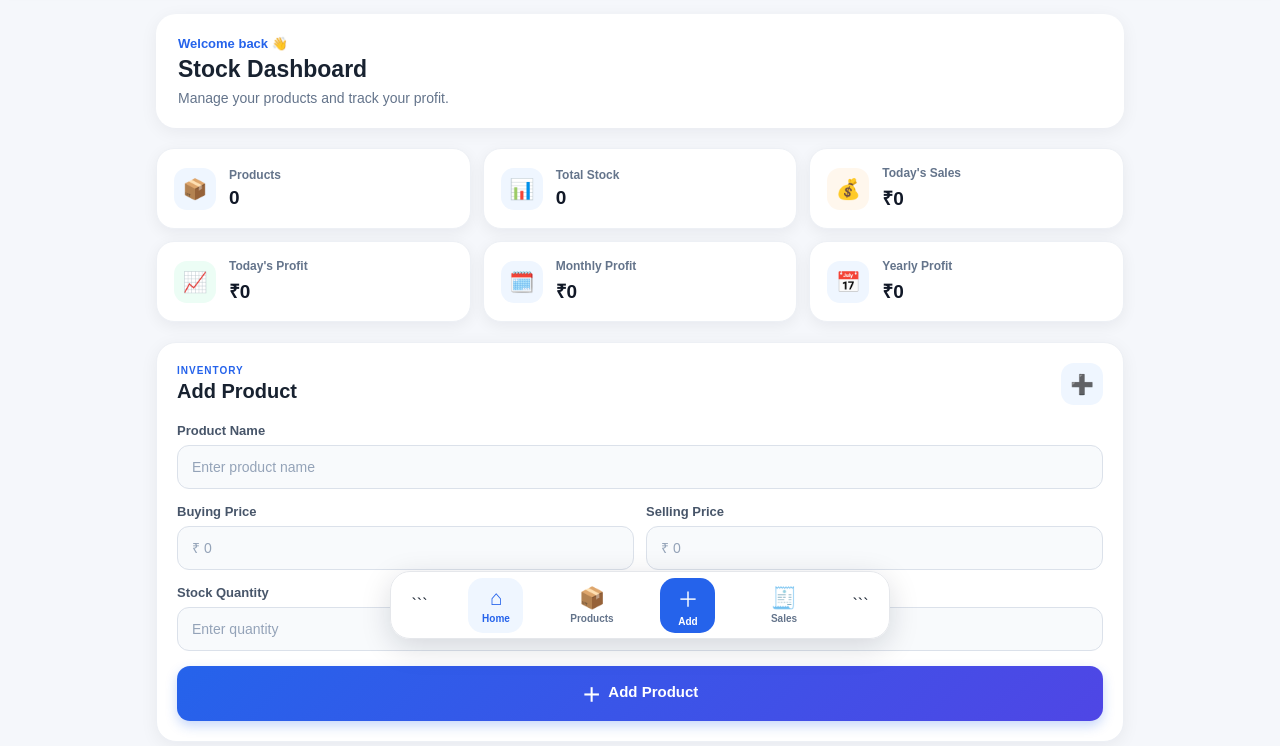
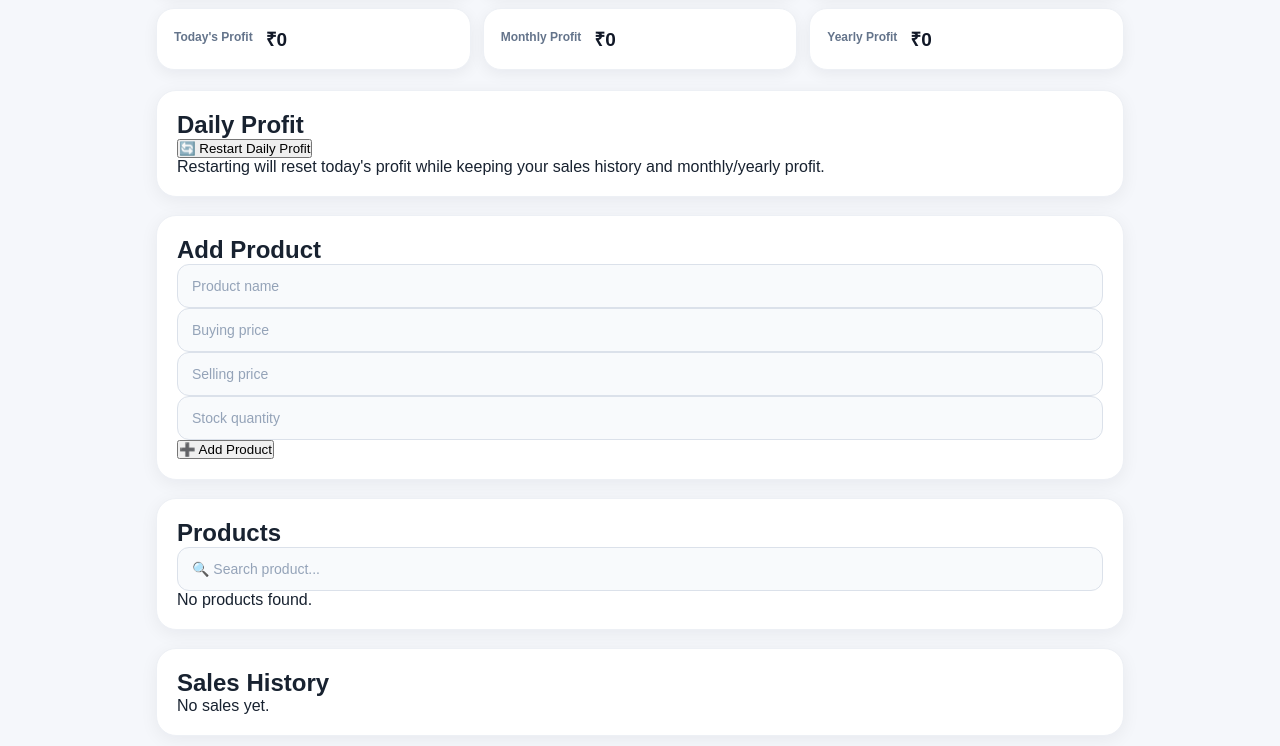
Before and after one commit to Ghost-Hammer/Nova-stock1, a website: page index.html in a window 1280 px wide. Shown: the part 141-887 px from the top of the page. Drawn offline with Linux system fonts and the light colour scheme.

Commit message:
Update index.html

````diff
--- a/index.html
+++ b/index.html
@@ -1,265 +1,320 @@
 <!DOCTYPE html>
+<html lang="en">
 
-<html lang="en">
 <head>
+
     <meta charset="UTF-8">
-    <meta name="viewport" content="width=device-width, initial-scale=1.0">
 
-```
+    <meta
+        name="viewport"
+        content="width=device-width, initial-scale=1.0"
+    >
+
+    <meta
+        name="theme-color"
+        content="#111827"
+    >
+
     <title>Nova Stock</title>
 
-<link rel="stylesheet" href="style.css">
-<link rel="manifest" href="manifest.json">
-```
+    <link
+        rel="stylesheet"
+        href="style.css"
+    >
+
+    <link
+        rel="manifest"
+        href="manifest.json"
+    >
 
 </head>
 
+
 <body>
 
-<header class="app-header">
-    <div>
+
+    <!-- ================================ -->
+    <!-- HEADER -->
+    <!-- ================================ -->
+
+    <header>
+
         <h1>Nova Stock</h1>
+
         <p>Stock & Profit Manager</p>
-    </div>
-
-```
-<div class="header-icon">📦</div>
-```
 
     </header>
 
+
+
+    <!-- ================================ -->
+    <!-- MAIN -->
+    <!-- ================================ -->
+
     <main>
 
-```
-<!-- WELCOME -->
 
-<section class="welcome">
-    <div>
-        <p class="welcome-small">Welcome back 👋</p>
-        <h2>Stock Dashboard</h2>
-        <p>Manage your products and track your profit.</p>
-    </div>
-</section>
-
-
+        <!-- ================================ -->
         <!-- DASHBOARD -->
+        <!-- ================================ -->
 
         <section class="dashboard">
 
-    <div class="card products-card">
-        <div class="card-icon">📦</div>
-        <div>
-            <h3>Products</h3>
-            <p id="totalProducts">0</p>
-        </div>
+
+            <div class="card">
+
+                <h3>
+                    Products
+                </h3>
+
+                <p id="totalProducts">
+                    0
+                </p>
+
             </div>
 
-    <div class="card stock-card">
-        <div class="card-icon">📊</div>
-        <div>
-            <h3>Total Stock</h3>
-            <p id="totalStock">0</p>
-        </div>
+
+
+            <div class="card">
+
+                <h3>
+                    Total Stock
+                </h3>
+
+                <p id="totalStock">
+                    0
+                </p>
+
             </div>
 
-    <div class="card sales-card">
-        <div class="card-icon">💰</div>
-        <div>
-            <h3>Today's Sales</h3>
-            <p id="todaySales">₹0</p>
-        </div>
+
+
+            <div class="card">
+
+                <h3>
+                    Today's Sales
+                </h3>
+
+                <p id="todaySales">
+                    ₹0
+                </p>
+
             </div>
 
-    <div class="card profit-card">
-        <div class="card-icon">📈</div>
-        <div>
-            <h3>Today's Profit</h3>
-            <p id="todayProfit">₹0</p>
-        </div>
+
+
+            <div class="card">
+
+                <h3>
+                    Today's Profit
+                </h3>
+
+                <p id="todayProfit">
+                    ₹0
+                </p>
+
             </div>
 
+
+
             <div class="card">
-        <div class="card-icon">🗓️</div>
-        <div>
-            <h3>Monthly Profit</h3>
-            <p id="monthProfit">₹0</p>
-        </div>
+
+                <h3>
+                    Monthly Profit
+                </h3>
+
+                <p id="monthProfit">
+                    ₹0
+                </p>
+
             </div>
 
+
+
             <div class="card">
-        <div class="card-icon">📅</div>
-        <div>
-            <h3>Yearly Profit</h3>
-            <p id="yearProfit">₹0</p>
+
+                <h3>
+                    Yearly Profit
+                </h3>
+
+                <p id="yearProfit">
+                    ₹0
+                </p>
+
             </div>
-    </div>
+
 
         </section>
 
 
-<!-- ADD PRODUCT -->
+
+        <!-- ================================ -->
+        <!-- RESTART DAILY PROFIT -->
+        <!-- ================================ -->
 
         <section class="box">
 
-    <div class="section-title">
-        <div>
-            <p class="section-label">INVENTORY</p>
-            <h2>Add Product</h2>
-        </div>
+            <h2>
+                Daily Profit
+            </h2>
 
-        <span class="section-icon">➕</span>
-    </div>
+            <button
+                onclick="restartDailyProfit()"
+            >
+                🔄 Restart Daily Profit
+            </button>
 
-    <div class="form-group">
+            <p>
+                Restarting will reset today's
+                profit while keeping your
+                sales history and monthly/yearly
+                profit.
+            </p>
 
-        <label for="productName">Product Name</label>
+        </section>
+
+
+
+        <!-- ================================ -->
+        <!-- ADD PRODUCT -->
+        <!-- ================================ -->
+
+        <section class="box">
+
+            <h2>
+                Add Product
+            </h2>
+
 
             <input
                 id="productName"
                 type="text"
-            placeholder="Enter product name"
+                placeholder="Product name"
             >
 
-    </div>
-
-    <div class="form-row">
-
-        <div class="form-group">
-
-            <label for="buyPrice">Buying Price</label>
 
             <input
                 id="buyPrice"
                 type="number"
-                placeholder="₹ 0"
+                placeholder="Buying price"
+                min="0"
             >
 
-        </div>
-
-        <div class="form-group">
-
-            <label for="sellPrice">Selling Price</label>
 
             <input
                 id="sellPrice"
                 type="number"
-                placeholder="₹ 0"
+                placeholder="Selling price"
+                min="0"
             >
 
-        </div>
-
-    </div>
-
-    <div class="form-group">
-
-        <label for="stock">Stock Quantity</label>
 
             <input
                 id="stock"
                 type="number"
-            placeholder="Enter quantity"
+                placeholder="Stock quantity"
+                min="0"
             >
 
-    </div>
 
-    <button class="primary-button" onclick="addProduct()">
-        <span>＋</span>
-        Add Product
+            <button
+                onclick="addProduct()"
+            >
+                ➕ Add Product
             </button>
+
 
         </section>
 
 
+
+        <!-- ================================ -->
         <!-- PRODUCTS -->
+        <!-- ================================ -->
 
         <section class="box">
 
-    <div class="section-title">
+            <h2>
+                Products
+            </h2>
 
-        <div>
-            <p class="section-label">INVENTORY</p>
-            <h2>Products</h2>
-        </div>
-
-        <span class="section-icon">📦</span>
-
-    </div>
-
-    <div class="search-container">
-
-        <span>🔍</span>
 
             <input
                 id="searchBox"
                 type="text"
-            placeholder="Search products..."
+                placeholder="🔍 Search product..."
                 oninput="showProducts()"
             >
 
-    </div>
 
             <div id="productList"></div>
+
 
         </section>
 
 
+
+        <!-- ================================ -->
         <!-- SALES HISTORY -->
+        <!-- ================================ -->
 
         <section class="box">
 
-    <div class="section-title">
+            <h2>
+                Sales History
+            </h2>
 
-        <div>
-            <p class="section-label">TRANSACTIONS</p>
-            <h2>Sales History</h2>
-        </div>
-
-        <span class="section-icon">🧾</span>
-
-    </div>
 
             <div id="salesList"></div>
 
+
         </section>
-```
+
 
     </main>
 
-<!-- BOTTOM NAVIGATION -->
 
-<nav class="bottom-nav">
 
-```
-<a href="#top" class="nav-item active">
-    <span>⌂</span>
-    <small>Home</small>
-</a>
-
-<a href="#productList" class="nav-item">
-    <span>📦</span>
-    <small>Products</small>
-</a>
-
-<a href="#productName" class="nav-item add-nav">
-    <span>＋</span>
-    <small>Add</small>
-</a>
-
-<a href="#salesList" class="nav-item">
-    <span>🧾</span>
-    <small>Sales</small>
-</a>
-```
-
-</nav>
+    <!-- ================================ -->
+    <!-- JAVASCRIPT -->
+    <!-- ================================ -->
 
     <script src="app.js"></script>
 
+
+
+    <!-- ================================ -->
+    <!-- SERVICE WORKER -->
+    <!-- ================================ -->
+
     <script>
+
         if ("serviceWorker" in navigator) {
-    navigator.serviceWorker.register("./sw.js");
+
+            navigator.serviceWorker.register("./sw.js")
+
+                .then(function() {
+
+                    console.log(
+                        "Service Worker registered"
+                    );
+
+                })
+
+                .catch(function(error) {
+
+                    console.log(
+                        "Service Worker error:",
+                        error
+                    );
+
+                });
+
         }
+
     </script>
 
+
 </body>
+
 </html>
````
Lines whose indentation alone changed are shown as unchanged.
